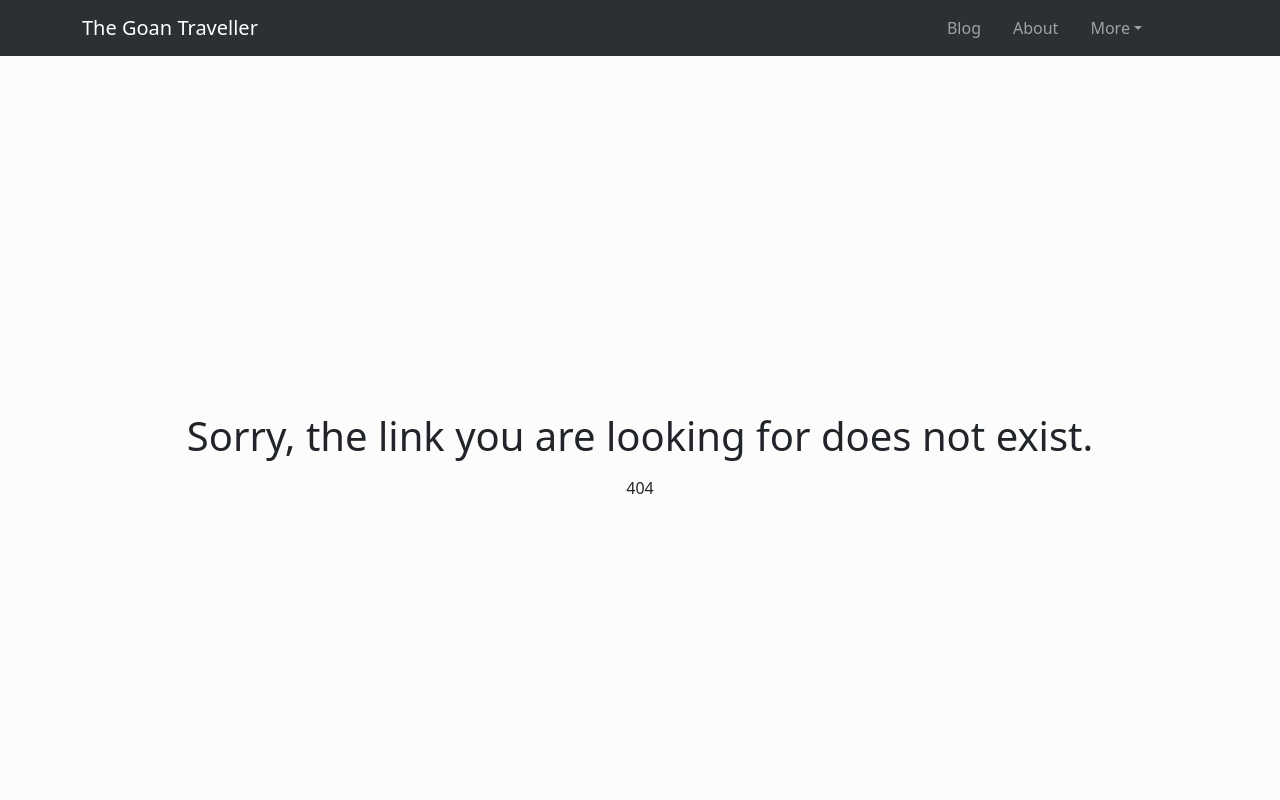
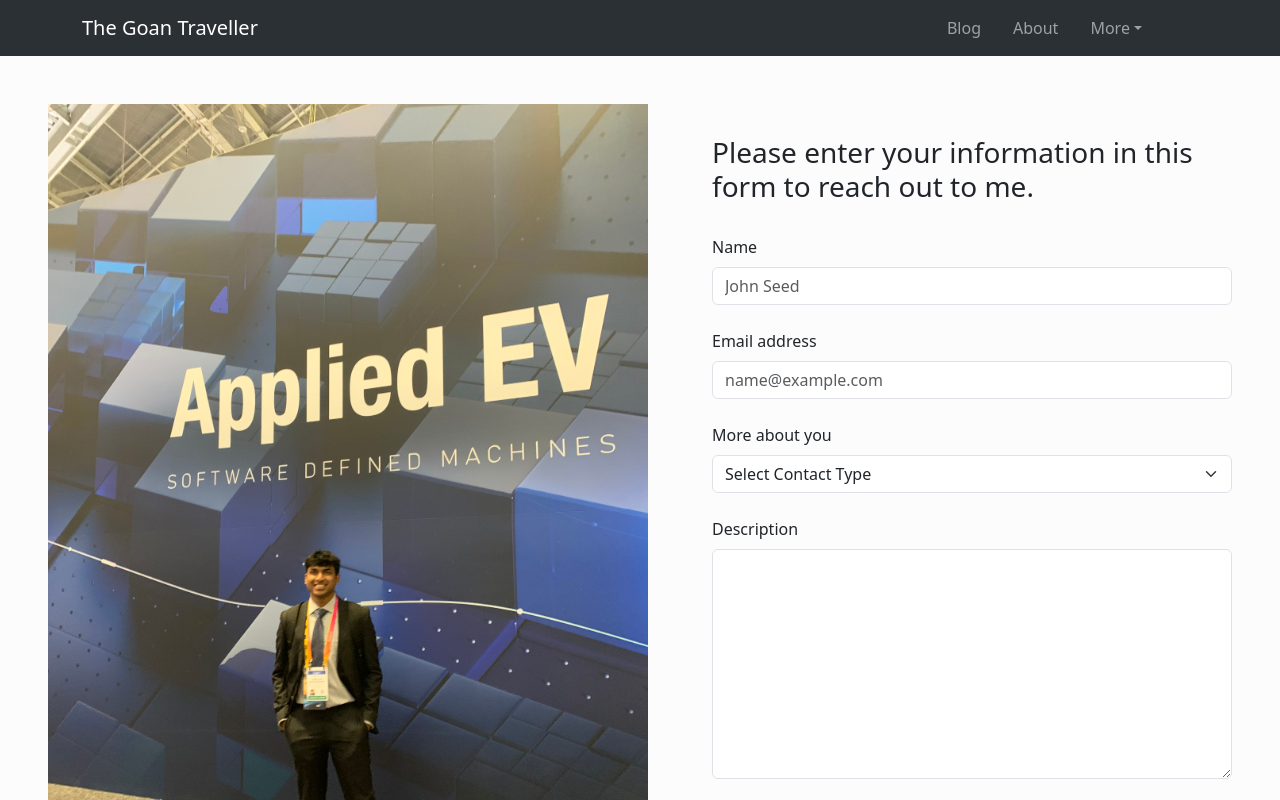
Before and after one commit to JonathanAlexMasc/travel-blog, a React (Create React App) app: page /contact in a window 1280 px wide. Before the commit this address had no page. Shown: the top 800 px of the page. Built offline with nearby package versions, Linux system fonts and the light colour scheme.

Commit message:
Contact form

```diff
--- a/src/App.tsx
+++ b/src/App.tsx
@@ -4,6 +4,7 @@ import AboutMe from './components/AboutMe';
 import BlogPage from './pages/BlogPage';
 import ListBlogsPage from './pages/ListBlogsPage';
 import Footer from './components/Footer';
+import ContactPage from './pages/ContactPage';
 import "./App.css";
 
 import { createBrowserRouter, Route, createRoutesFromElements, RouterProvider } from 'react-router-dom';
@@ -18,6 +19,7 @@ const router = createBrowserRouter(
       <Route path="/about" element={<AboutMe />} />
       <Route path="/listblogs/blog/:blogId" element={<BlogPage />} />
       <Route path="/listblogs" element={<ListBlogsPage />} />
+      <Route path="/contact" element={<ContactPage />} />
     </Route>
 
   )
--- a/src/components/Navbar.tsx
+++ b/src/components/Navbar.tsx
@@ -18,7 +18,7 @@ function BasicExample() {
                         <Nav.Link href="/listblogs">Blog</Nav.Link>
                         <Nav.Link href="/about">About</Nav.Link>
                         <NavDropdown title="More" id="basic-nav-dropdown" className='mr-3'>
-                            <NavDropdown.Item href="/about/contact">Contact Us</NavDropdown.Item>
+                            <NavDropdown.Item href="/contact">Contact Us</NavDropdown.Item>
                             {/* <NavDropdown.Item href="#action/3.2">
                                 Another action
                             </NavDropdown.Item>
--- /dev/null
+++ b/src/pages/ContactPage.jsx
@@ -0,0 +1,40 @@
+import React from "react";
+import { Container } from "react-bootstrap";
+import moi from './moi.jpg';
+import Form from 'react-bootstrap/Form';
+
+export default function ContactPage() {
+    return (
+        <Container fluid className="d-flex flex-lg-row m-3 p-3">
+            <Container fluid className="p-3">
+                <img src={moi} alt="pic of me" style={{ width: "600px", height: "800px" }}></img>
+            </Container>
+            <Container fluid className="p-3 m-3 d-flex flex-column">
+                <h3 className="m-3">Please enter your information in this form to reach out to me.</h3>
+                <Form className="m-3" netlify>
+                    <Form.Group className="mb-4" controlId="exampleForm.ControlInput1">
+                        <Form.Label>Name</Form.Label>
+                        <Form.Control type="text" placeholder="John Seed" />
+                    </Form.Group>
+                    <Form.Group className="mb-4" controlId="exampleForm.ControlInput2">
+                        <Form.Label>Email address</Form.Label>
+                        <Form.Control type="email" placeholder="name@example.com" />
+                    </Form.Group>
+                    <Form.Group className="mb-4">
+                        <Form.Label>More about you</Form.Label>
+                        <Form.Select aria-label="Default select example">
+                            <option>Select Contact Type</option>
+                            <option value="1">Recruiter</option>
+                            <option value="2">Potential Client</option>
+                            <option value="3">Looking for consultation/mentoring</option>
+                        </Form.Select>
+                    </Form.Group>
+                    <Form.Group className="mb-4" controlId="exampleForm.ControlTextarea1">
+                        <Form.Label>Description</Form.Label>
+                        <Form.Control as="textarea" rows={9} />
+                    </Form.Group>
+                </Form>
+            </Container>
+        </Container>
+    )
+}
```
Also changed, not shown: src/pages/text1.md (deleted, +0 -11 lines), src/pages/moi.jpg (added).
